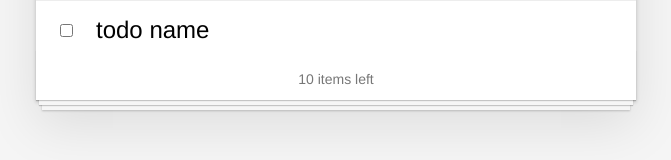
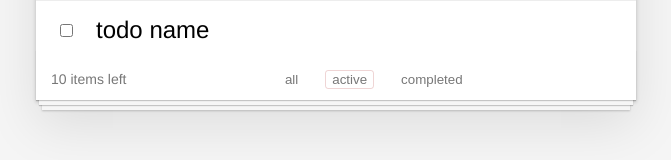
Before and after one commit to volkovVA/todo-app, a Vue app: page / in a window 1280 px wide. Shown: the part 224-384 px from the top of the page, without its empty margins (304-975 px from the left). Built offline with nearby package versions, Linux system fonts and the light colour scheme.

Commit message:
added todoListFilter.vue component

```diff
--- a/src/components/todoList.vue
+++ b/src/components/todoList.vue
@@ -32,9 +32,20 @@
       .footer-content
         .counter 10 items left
         .filter
+          todo-list-filter
+</template>
 
+<script>
 
-</template>
+  import todoListFilter from './todoListFilter';
+
+  export default {
+    components: {
+      todoListFilter
+    }
+  }
+
+</script>
 
 <style lang="scss" scoped>
   .list {
@@ -111,4 +122,12 @@
     }
   }
 
+  .footer-content {
+    display: flex;
+    align-items: center;
+  }
+
+  .filter {
+    flex: 1;
+  }
 </style>
--- /dev/null
+++ b/src/components/todoListFilter.vue
@@ -0,0 +1,28 @@
+<template lang="pug">
+  div
+    button(type="button") all
+    button(type="button").active active
+    button(type="button") completed
+</template>
+
+<style lang="scss" scoped>
+  button {
+    margin-right: 20px;
+    border: none;
+    background: transparent;
+    font-weight: 300;
+    color: inherit;
+    cursor: pointer;
+    border: 1px solid transparent;
+    border-radius: 3px;
+    outline: none;
+
+    &.active {
+      border-color: rgba(175, 47, 47, 0.2);
+    }
+
+    &:last-child {
+      margin-right: 0;
+    }
+  }
+</style>
```
